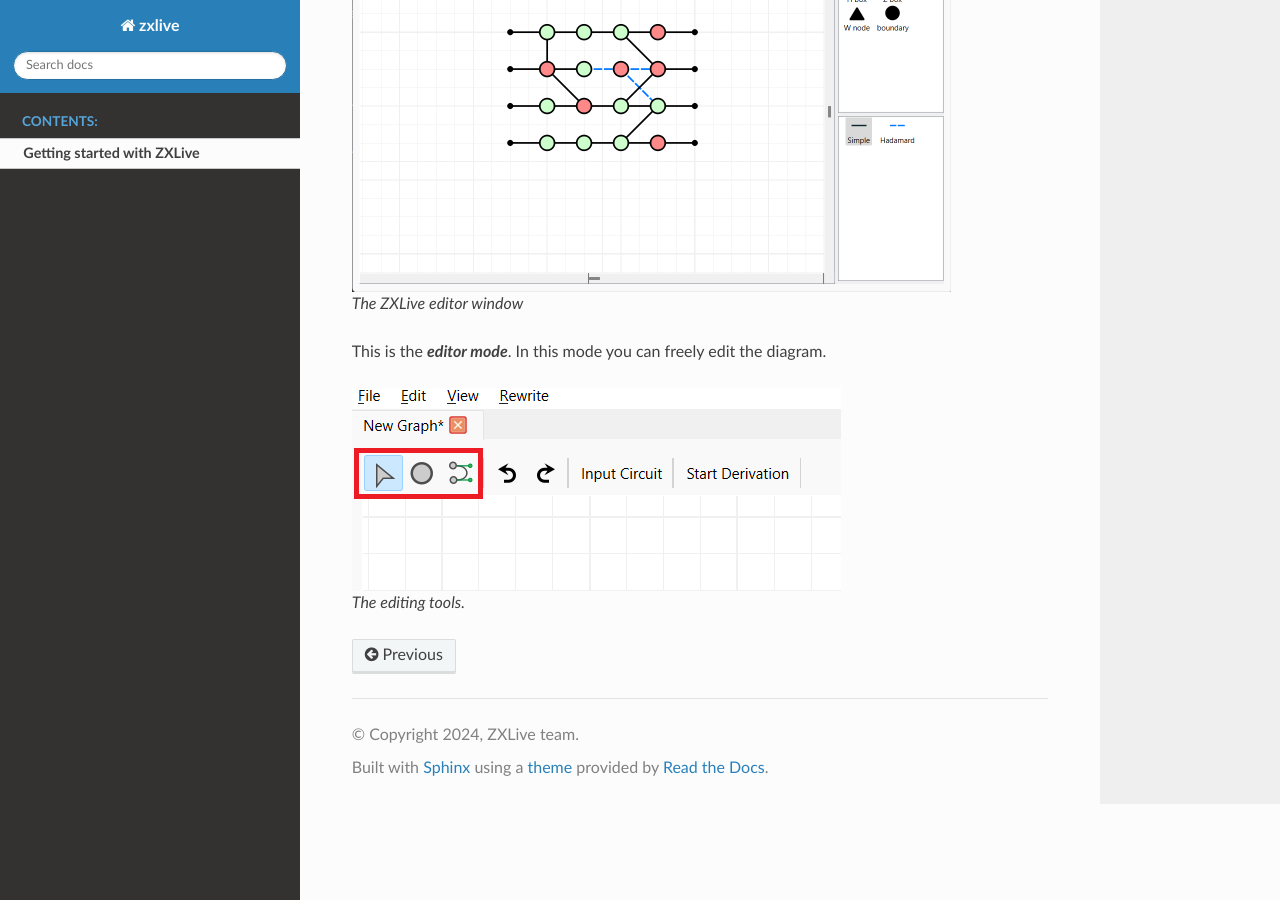
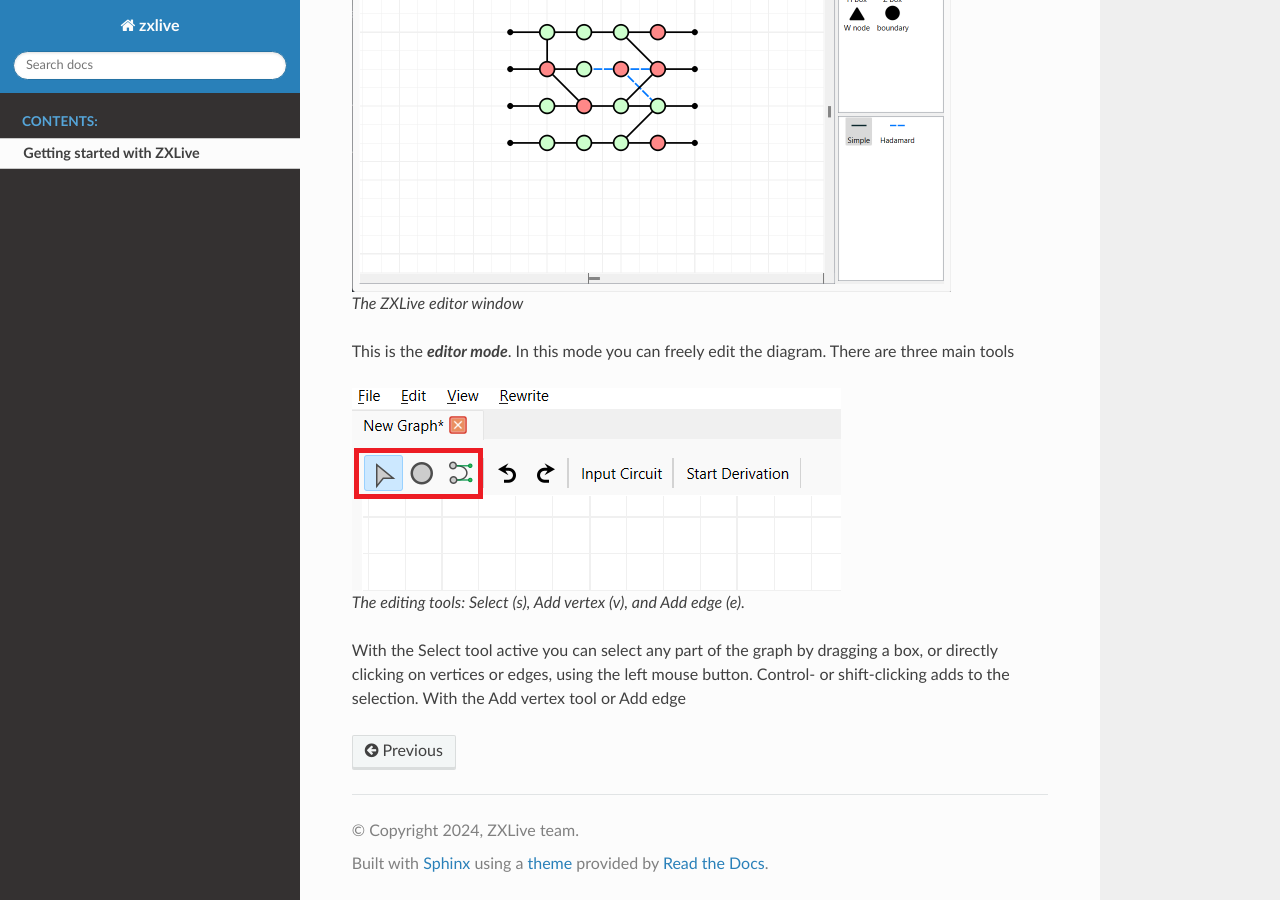
Before and after one commit to zxcalc/zxlive, a Sphinx documentation site: the page built from doc/gettingstarted.md, in a window 1280 px wide and 900 px high, scrolled down 721 px. Built offline with Sphinx 7.4.7 and the Read the Docs theme 2.0.0, drawn with Linux system fonts in a browser that asks for light colours.

Commit message:
More in gettingstarted

````diff
--- a/doc/gettingstarted.md
+++ b/doc/gettingstarted.md
@@ -22,11 +22,13 @@
 
 The ZXLive editor window
 ```
-This is the ***editor mode***. In this mode you can freely edit the diagram.
+This is the ***editor mode***. In this mode you can freely edit the diagram. There are three main tools
 
 ```{figure} _static/toolbar.png
 :scale: 100 %
 :alt: ZXLive toolbar
 
-The editing tools.
+The editing tools: Select (s), Add vertex (v), and Add edge (e).
 ```
+With the Select tool active you can select any part of the graph by dragging a box, or directly clicking on vertices or edges, using the left mouse button. Control- or shift-clicking adds to the selection.
+With the Add vertex tool or Add edge
````
